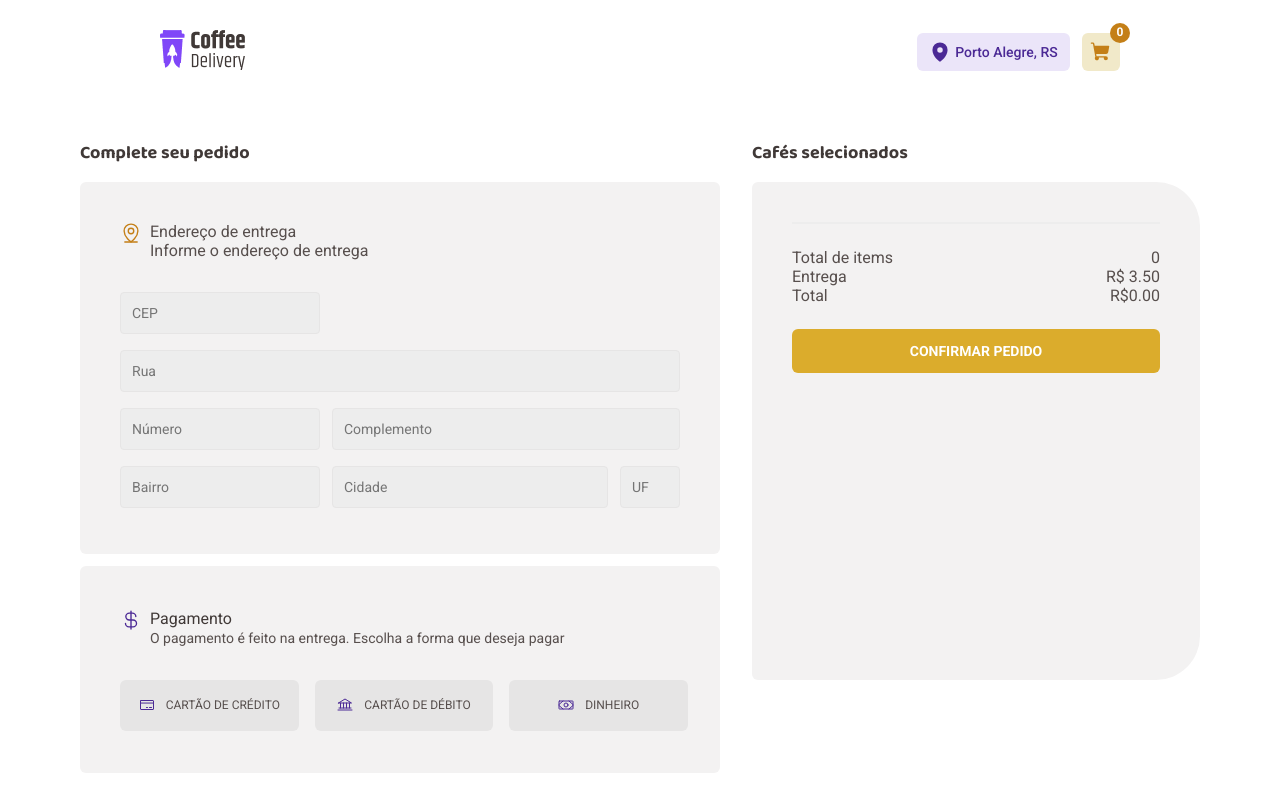
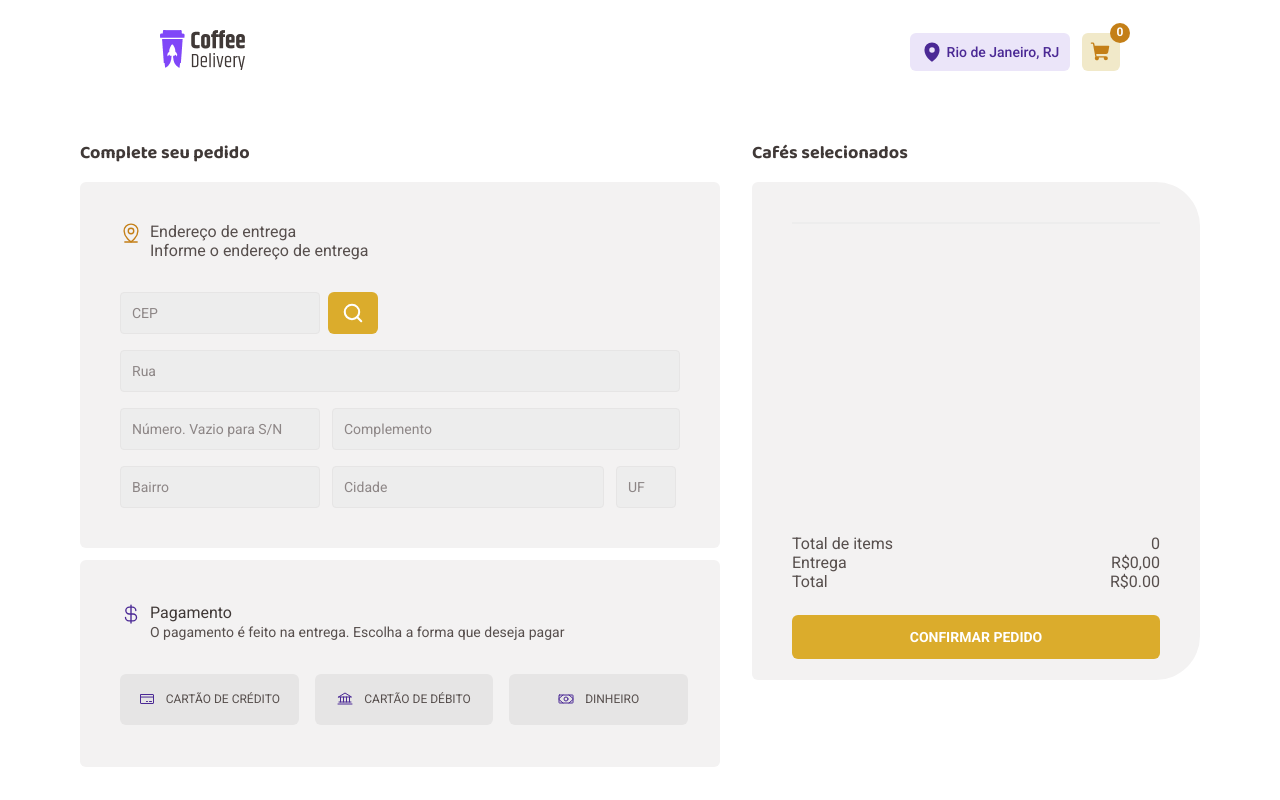
Before and after one commit to igormtt/ignite-coffee, a React (Vite) app: page /checkout in a window 1280 px wide. Built offline with nearby package versions, Linux system fonts and the light colour scheme.

Commit message:
Projeto finalizado

```diff
--- a/package.json
+++ b/package.json
@@ -10,12 +10,15 @@
     "preview": "vite preview"
   },
   "dependencies": {
+    "@hookform/resolvers": "^4.1.3",
     "phosphor-react": "^1.4.1",
     "react": "^19.0.0",
     "react-dom": "^19.0.0",
     "react-hook-form": "^7.54.2",
     "react-router-dom": "^7.2.0",
-    "styled-components": "^6.1.15"
+    "react-toastify": "^11.0.5",
+    "styled-components": "^6.1.15",
+    "zod": "^3.24.2"
   },
   "devDependencies": {
     "@eslint/js": "^9.21.0",
--- a/src/components/Button/ButtonGroup.tsx
+++ b/src/components/Button/ButtonGroup.tsx
@@ -1,10 +1,15 @@
+/* eslint-disable @typescript-eslint/no-explicit-any */
 import { useContext, useState } from "react";
 import Button from "../Button/Button";
 import { CreditCard, Bank, Money } from "phosphor-react";
-import { ButtonGroup as ButtonGroupComponent } from "./style";
+import { ButtonGroup as ButtonGroupComponent, ErrorMessage } from "./style";
 import { CheckoutContext } from "../../contexts/CheckoutContext";
+interface ErrorMessageProps {
+  error: string | null | undefined;
+  setValue: any;
+}
 
-export default function ButtonGroup() {
+export default function ButtonGroup({ error, setValue }: ErrorMessageProps) {
   const context = useContext(CheckoutContext);
   if (!context) {
     throw new Error("ButtonGroup deve estar dentro de um CheckoutProvider");
@@ -19,10 +24,11 @@ export default function ButtonGroup() {
   const handleButtonClick = (method: string) => {
     setActiveButton(method);
     setPaymentMethod(method);
-    console.log(`Método de pagamento selecionado: ${method}`);
+    setValue("forma_pagament", method);
   };
 
   return (
+    <div>
       <ButtonGroupComponent>
         <Button
           isActive={activeButton === "CARTÃO DE CRÉDITO"}
@@ -48,5 +54,8 @@ export default function ButtonGroup() {
           value="DINHEIRO"
         />
       </ButtonGroupComponent>
+
+      {error && <ErrorMessage>{error}</ErrorMessage>}
+    </div>
   );
 }
--- a/src/components/Coffee/style.ts
+++ b/src/components/Coffee/style.ts
@@ -26,12 +26,13 @@ export const Coffee = styled.div`
 export const CoffeeTags = styled.div`
   display: flex;
   justify-content: center;
+  gap: 0.5rem;
 
   span {
     color: ${(props) => props.theme["yellow-dark"]};
     background-color: ${(props) => props.theme["yellow-light"]};
     padding: 4px 8px;
-    font-size: 0.8rem;
+    font-size: 0.7rem;
     line-height: 1.3;
     font-weight: bold;
     border-radius: 999px;
--- a/src/components/Header/Header.tsx
+++ b/src/components/Header/Header.tsx
@@ -10,6 +10,7 @@ import Logo from "/Logo.png";
 import { Link } from "react-router-dom";
 import { CheckoutContext } from "../../contexts/CheckoutContext";
 import { useContext } from "react";
+import { toast } from "react-toastify";
 
 export default function Header() {
   const { quantityCart } = useContext(CheckoutContext);
@@ -25,15 +26,30 @@ export default function Header() {
       <div>
         <Inform>
           <Location>
-            <MapPin size={22} weight="fill" /> Porto Alegre, RS
+            <MapPin size={22} weight="fill" /> Rio de Janeiro, RJ
           </Location>
 
-          <Link to="/checkout">
-            <ButtonContainer>
+          {quantityCart > 0 ? (
+            <Link to="/checkout">
+              <ButtonContainer>
+                <QuantidadeNoCarrinho>{quantityCart}</QuantidadeNoCarrinho>
+                <ShoppingCart size={22} weight="fill" />
+              </ButtonContainer>
+            </Link>
+          ) : (
+            <ButtonContainer
+              onClick={() =>
+                toast.warning("Adicione itens ao carrinho", {
+                  autoClose: 3000,
+                  position: "top-right",
+                  theme: "colored",
+                })
+              }
+            >
               <QuantidadeNoCarrinho>{quantityCart}</QuantidadeNoCarrinho>
               <ShoppingCart size={22} weight="fill" />
             </ButtonContainer>
-          </Link>
+          )}
         </Inform>
       </div>
     </HeaderContainer>
--- a/src/components/Header/style.ts
+++ b/src/components/Header/style.ts
@@ -6,6 +6,10 @@ export const HeaderContainer = styled.header`
   align-items: center;
   justify-content: space-between;
   padding: 0 10rem;
+
+  @media (max-width: 1260px) {
+    padding: 0 2rem;
+  }
 `;
 
 export const Location = styled.span`
@@ -20,7 +24,7 @@ export const Location = styled.span`
   background-color: ${(props) => props.theme["purple-ligt"]};
   color: ${(props) => props.theme["purple-dark"]};
   border-radius: 6px;
-  width: 153px;
+  width: 160px;
   height: 38px;
   padding: 8px;
 `;
--- a/src/pages/Checkout/Checkout.tsx
+++ b/src/pages/Checkout/Checkout.tsx
@@ -1,5 +1,10 @@
 import { useForm } from "react-hook-form";
-import { CurrencyDollar, MapPinLine, Trash } from "phosphor-react";
+import {
+  CurrencyDollar,
+  MagnifyingGlass,
+  MapPinLine,
+  Trash,
+} from "phosphor-react";
 import {
   CheckoutContainer,
   Formulario,
@@ -16,18 +21,37 @@ import {
   ConfirmacaoDoPedido,
   ConfirmarItem,
   GeralForm,
+  FindByCepButton,
+  CepGroup,
 } from "./style";
-import { useContext } from "react";
+import { useContext, useState } from "react";
 import { CheckoutContext } from "../../contexts/CheckoutContext";
 
 import ButtonGroup from "../../components/Button/ButtonGroup";
 import CounterInput from "../../components/CounterInput/CounterInput";
 import { useNavigate } from "react-router-dom";
+import { z } from "zod";
+import { zodResolver } from "@hookform/resolvers/zod";
+import {
+  ErrorMessage,
+  ErrorMessageWithNoBagItens,
+} from "../../components/Button/style";
+
+const sendFormDataSchema = z.object({
+  cep: z.string().min(1, "Campo CEP obrigatório").max(8),
+  rua: z.string().min(1, "Campo rua obrigatório"),
+  numero: z.coerce.number().optional(),
+  complemento: z.string().optional(),
+  bairro: z.string().min(1, "Campo bairro obrigatório"),
+  cidade: z.string().min(1, "Campo cidade obrigatório"),
+  uf: z.string().min(1, "UF obrigatório").max(2),
+  forma_pagament: z.string().min(1, "Selecione a forma de pagamento"),
+});
 
 export interface CheckoutFormData {
   cep: string;
   rua: string;
-  numero: number;
+  numero?: number;
   complemento?: string;
   bairro: string;
   cidade: string;
@@ -36,7 +60,27 @@ export interface CheckoutFormData {
 }
 
 export default function Checkout() {
-  const { register, handleSubmit } = useForm<CheckoutFormData>();
+  const [cep, setCep] = useState<string>("");
+  const [formError, setFormError] = useState<string | null>(null);
+
+  const {
+    register,
+    handleSubmit,
+    setValue,
+    formState: { errors },
+  } = useForm<CheckoutFormData>({
+    resolver: zodResolver(sendFormDataSchema),
+    defaultValues: {
+      cep: "",
+      rua: "",
+      numero: undefined,
+      complemento: "",
+      bairro: "",
+      cidade: "",
+      uf: "",
+      forma_pagament: "",
+    },
+  });
 
   const navigate = useNavigate();
 
@@ -46,11 +90,29 @@ export default function Checkout() {
     throw new Error("CheckoutContext must be used within a CheckoutProvider");
   }
 
-  const { cart, removeFromCart } = useContext(CheckoutContext);
+  async function handleFindCep() {
+    const dataForm = await fetch(`https://viacep.com.br/ws/${cep}/json/`);
+    const data = await dataForm.json();
+    setValue("rua", data.logradouro);
+    setValue("bairro", data.bairro);
+    setValue("cidade", data.localidade);
+    setValue("uf", data.uf);
+    setValue("complemento", data.complemento);
+  }
+
+  const { cart, removeFromCart } = checkoutContext;
 
   const onSubmitForm = (data: CheckoutFormData) => {
+    if (checkoutContext.itemQuantity <= 0) {
+      setFormError(
+        "Carrinho vazio! Adicione itens antes de finalizar o pedido."
+      );
+      return;
+    }
+
+    setFormError(null);
+
     checkoutContext.setFormData(data);
-    console.log(data);
     navigate("/success");
   };
 
@@ -75,26 +137,52 @@ export default function Checkout() {
               {/* FAZER A BUSCA PELO CEP */}
 
               <InputArea>
+                <div>
+                  <CepGroup>
                     <input
                       {...register("cep")}
                       type="text"
                       placeholder="CEP"
                       id="cep"
+                      maxLength={8}
+                      onChange={(e) => setCep(e.target.value)}
                     />
+                    <FindByCepButton type="button" onClick={handleFindCep}>
+                      <MagnifyingGlass size={22} weight="bold" />
+                    </FindByCepButton>
+                  </CepGroup>
+                  {errors.cep && (
+                    <ErrorMessage>{errors.cep.message}</ErrorMessage>
+                  )}
+                </div>
+
+                <div
+                  style={{ display: "flex", flexDirection: "column", flex: 1 }}
+                >
                   <input
                     {...register("rua")}
                     type="text"
                     placeholder="Rua"
                     id="rua"
                   />
+                  {errors.rua && (
+                    <ErrorMessage>{errors.rua.message}</ErrorMessage>
+                  )}
+                </div>
 
                 <NumeroEComplemento>
+                  <div>
                     <input
                       {...register("numero")}
                       type="text"
-                    placeholder="Número"
+                      placeholder="Número. Vazio para S/N"
                       id="numero"
                     />
+                    {errors.numero && (
+                      <ErrorMessage>{errors.numero.message}</ErrorMessage>
+                    )}
+                  </div>
+
                   <input
                     {...register("complemento")}
                     type="text"
@@ -104,24 +192,42 @@ export default function Checkout() {
                 </NumeroEComplemento>
 
                 <BairroCidadeUF>
+                  <div>
                     <input
                       {...register("bairro")}
                       type="text"
                       placeholder="Bairro"
                       id="bairro"
                     />
+
+                    {errors.bairro && (
+                      <ErrorMessage>{errors.bairro.message}</ErrorMessage>
+                    )}
+                  </div>
+
+                  <div>
                     <input
                       {...register("cidade")}
                       type="text"
                       placeholder="Cidade"
                       id="cidade"
                     />
+                    {errors.cidade && (
+                      <ErrorMessage>{errors.cidade.message}</ErrorMessage>
+                    )}
+                  </div>
+
+                  <div>
                     <input
                       {...register("uf")}
                       type="text"
                       placeholder="UF"
                       id="uf"
                     />
+                    {errors.uf && (
+                      <ErrorMessage>{errors.uf.message}</ErrorMessage>
+                    )}
+                  </div>
                 </BairroCidadeUF>
               </InputArea>
             </Formulario>
@@ -141,7 +247,14 @@ export default function Checkout() {
             </div>
 
             <PaymantOptions>
-              <ButtonGroup />
+              <ButtonGroup
+                error={
+                  errors.forma_pagament?.message
+                    ? "Selecione uma forma de pagamento"
+                    : null
+                }
+                setValue={setValue}
+              />
             </PaymantOptions>
           </PaymentMethod>
         </div>
@@ -187,7 +300,11 @@ export default function Checkout() {
 
               <ConfirmarItem>
                 <p>Entrega</p>
+                {checkoutContext.itemQuantity <= 0 ? (
+                  <p>R$0,00</p>
+                ) : (
                   <p>R$ 3.50</p>
+                )}
               </ConfirmarItem>
 
               <ConfirmarItem>
@@ -196,6 +313,11 @@ export default function Checkout() {
               </ConfirmarItem>
 
               <button type="submit">CONFIRMAR PEDIDO</button>
+              {formError && (
+                <ErrorMessageWithNoBagItens>
+                  {formError}
+                </ErrorMessageWithNoBagItens>
+              )}
             </ConfirmacaoDoPedido>
           </CarrinhoDoCheckout>
         </CheckContainer>
--- a/src/pages/Checkout/style.ts
+++ b/src/pages/Checkout/style.ts
@@ -20,13 +20,18 @@ export const GeralForm = styled.form`
   justify-content: center;
 
   margin-top: 2.2rem;
+
+  @media (max-width: 1030px) {
+    flex-direction: column;
+    align-items: center;
+  }
 `;
 
 export const Formulario = styled.div`
   display: flex;
   padding: 2.5rem;
   width: 40rem;
-  height: 23.25rem;
+  height: auto;
   flex-direction: column;
 
   border-radius: 6px;
@@ -51,6 +56,15 @@ export const Formulario = styled.div`
     font-weight: 400;
     font-size: 0.875rem;
   }
+
+  @media (max-width: 1260px) {
+    width: 35rem;
+    padding: 1.5rem;
+  }
+
+  @media (max-width: 630px) {
+    width: 30rem;
+  }
 `;
 
 export const InputArea = styled.div`
@@ -65,12 +79,20 @@ export const InputArea = styled.div`
     height: 2.625rem;
     outline: none;
     padding: 11px;
-    color: ${(props) => props.theme["gray-200"]};
+    color: ${(props) => props.theme["gray-400"]};
     line-height: 1.3;
     font-size: 0.875rem;
     font-weight: 400;
 
     border: 1px solid ${(props) => props.theme["white-500"]};
+    &::placeholder {
+      color: ${(props) => props.theme["gray-200"]};
+    }
+
+    @media (max-width: 1260px) {
+      width: 100%;
+      padding: 0.5rem;
+    }
   }
 
   #cep {
@@ -81,6 +103,10 @@ export const InputArea = styled.div`
 export const NumeroEComplemento = styled.div`
   display: flex;
   gap: 12px;
+
+  @media (max-width: 1260px) {
+    width: 100%;
+  }
 
   #numero {
     width: 12.5rem;
@@ -95,16 +121,40 @@ export const BairroCidadeUF = styled.div`
   display: flex;
   gap: 12px;
 
+  @media (max-width: 1260px) {
+    justify-content: center;
+  }
+
   #bairro {
     width: 12.5rem;
+
+    @media (max-width: 620px) {
+      width: 11rem;
+    }
   }
 
   #cidade {
-    width: 17.25rem;
+    width: 17rem;
+
+    @media (max-width: 1260px) {
+      width: 15rem;
+    }
+
+    @media (max-width: 620px) {
+      width: 11rem;
+    }
   }
 
   #uf {
     width: 3.75rem;
+
+    @media (max-width: 1260px) {
+      width: 3rem;
+    }
+
+    @media (max-width: 620px) {
+      width: 3.5rem;
+    }
   }
 `;
 
@@ -116,7 +166,6 @@ export const PaymentMethod = styled.div`
   padding: 40px;
   width: 40rem;
   height: 12.9375rem;
-
   background-color: ${(props) => props.theme["white-300"]};
   border-radius: 6px;
 
@@ -140,6 +189,16 @@ export const PaymentMethod = styled.div`
     font-weight: 400;
     font-size: 0.875rem;
   }
+
+  @media (max-width: 1260px) {
+    width: 35rem;
+    align-items: center;
+    padding: 1.5rem;
+  }
+
+  @media (max-width: 620px) {
+    width: 30rem;
+  }
 `;
 
 export const PaymantOptions = styled.div`
@@ -149,24 +208,48 @@ export const PaymantOptions = styled.div`
   gap: 12px;
 `;
 
+export const CheckContainer = styled.div`
+  .titleCart h3 {
+    font-family: "Baloo 2", sans-serif;
+    font-size: 1.125rem;
+    color: ${(props) => props.theme["gray-400"]};
+  }
+
+  @media (max-width: 1030px) {
+    width: 35rem;
+    height: 30rem;
+  }
+
+  @media (max-width: 620px) {
+    width: 30rem;
+  }
+`;
+
 export const CarrinhoDoCheckout = styled.div`
   display: flex;
   width: 28rem;
   height: 31.125rem;
   flex-direction: column;
   margin-top: 0.9375rem;
-
   padding: 2.5rem;
 
   border-radius: 6px 44px 44px 6px;
   background-color: ${(props) => props.theme["white-300"]};
-`;
 
-export const CheckContainer = styled.div`
-  .titleCart h3 {
-    font-family: "Baloo 2", sans-serif;
-    font-size: 1.125rem;
-    color: ${(props) => props.theme["gray-400"]};
+  @media (max-width: 1260px) {
+    width: 25rem;
+    height: 21rem;
+    padding: 1.5rem;
+  }
+
+  @media (max-width: 1030px) {
+    width: 35rem;
+    height: 25rem;
+    margin-bottom: 5rem;
+  }
+
+  @media (max-width: 620px) {
+    width: 30rem;
   }
 `;
 
@@ -174,6 +257,18 @@ export const ItemsDoCarrinho = styled.div`
   display: flex;
   flex-direction: column;
   gap: 1.5rem;
+  height: 18rem;
+  overflow-y: scroll;
+  scrollbar-width: none;
+
+  @media (max-width: 1260px) {
+    height: 7rem;
+    width: 100%;
+  }
+
+  @media (max-width: 1030px) {
+    height: 11rem;
+  }
 
   .item {
     display: flex;
@@ -181,6 +276,14 @@ export const ItemsDoCarrinho = styled.div`
     gap: 0.5rem;
     width: 23rem;
     height: 5rem;
+
+    @media (max-width: 1260px) {
+      width: 21rem;
+    }
+
+    @media (max-width: 1030px) {
+      width: 100%;
+    }
 
     .price {
       display: flex;
@@ -273,6 +376,20 @@ export const ConfirmacaoDoPedido = styled.div`
 
     background-color: ${(props) => props.theme["yellow"]};
     color: ${(props) => props.theme["white-100"]};
+
+    &:hover {
+      background-color: ${(props) => props.theme["yellow-dark"]};
+    }
+  }
+
+  @media (max-width: 1260px) {
+    width: 100%;
+    gap: 10px;
+
+    button {
+      align-self: center;
+      width: 20rem;
+    }
   }
 `;
 
@@ -280,3 +397,29 @@ export const ConfirmarItem = styled.div`
   display: flex;
   justify-content: space-between;
 `;
+
+export const FindByCepButton = styled.button`
+  display: flex;
+  align-items: center;
+  justify-content: center;
+  border-radius: 6px;
+  border: none;
+  outline: none;
+  cursor: pointer;
+  background-color: ${(props) => props.theme["yellow"]};
+  width: 3.125rem;
+  height: 2.625rem;
+  margin-left: -4px;
+  svg {
+    color: ${(props) => props.theme["white-100"]};
+  }
+  &:hover {
+    background-color: ${(props) => props.theme["yellow-dark"]};
+  }
+`;
+
+export const CepGroup = styled.div`
+  display: flex;
+  flex-direction: row;
+  gap: 12px;
+`;
--- a/src/pages/Home/style.ts
+++ b/src/pages/Home/style.ts
@@ -4,6 +4,10 @@ export const HomeContainer = styled.main`
   display: flex;
   flex-direction: column;
   padding-inline: 10rem;
+
+  @media (max-width: 1260px) {
+    padding-inline: 2rem;
+  }
 `;
 
 export const TopContent = styled.div`
@@ -12,6 +16,30 @@ export const TopContent = styled.div`
   align-items: center;
   justify-content: space-between;
   gap: 26px;
+
+  @media (max-width: 1260px) {
+    flex-direction: column;
+    gap: 2rem;
+    height: auto;
+    margin-top: 2rem;
+
+    .img-coffee {
+      margin-bottom: 2rem;
+    }
+
+    @media (max-width: 700px) {
+      .img-coffee img {
+        width: 600px;
+      }
+    }
+
+    @media (max-width: 500px) {
+      .img-coffee img {
+        margin-bottom: none;
+        width: 300px;
+      }
+    }
+  }
 `;
 
 export const FirstSectionTitle = styled.div`
@@ -35,6 +63,17 @@ export const FirstSectionTitle = styled.div`
     font-size: 1.25rem;
     font-weight: 400;
   }
+
+  @media (max-width: 700px) {
+    h1 {
+      font-size: 2rem;
+      text-align: center;
+    }
+
+    p {
+      font-size: 1rem;
+    }
+  }
 `;
 
 export const Items = styled.div`
@@ -45,6 +84,15 @@ export const Items = styled.div`
   gap: 20px;
 
   max-width: 567px;
+
+  @media (max-width: 700px) {
+    display: flex;
+    flex-direction: column;
+    gap: 1rem;
+    margin-top: 2rem;
+    max-width: 100%;
+    align-items: flex-start;
+  }
 `;
 
 const Colors = {
@@ -54,7 +102,7 @@ const Colors = {
   purple: "#8047F8",
 };
 
-export const Item = styled.div<{ bgColor: keyof typeof Colors }>`
+export const Item = styled.div<{ bgcolor: keyof typeof Colors }>`
   display: flex;
   justify-content: center;
   align-items: center;
@@ -67,7 +115,7 @@ export const Item = styled.div<{ bgColor: keyof typeof Colors }>`
     align-items: center;
     width: 32px;
     height: 32px;
-    background-color: ${(props) => Colors[props.bgColor]};
+    background-color: ${(props) => Colors[props.bgcolor]};
     border-radius: 999px;
     color: ${(props) => props.theme["white-100"]};
   }
--- a/src/themes/default.ts
+++ b/src/themes/default.ts
@@ -17,4 +17,5 @@ export const defaultTheme = {
   "white-300": "#F3F2F2",
   "white-400": "#EDEDED",
   "white-500": "#E6E5E5",
+  error: "#BA1B1B",
 };
```
Also changed, not shown: src/components/Button/style.ts (+31 -0 lines), src/pages/Confirmation/Confirmation.tsx (+6 -7 lines), src/pages/Home/Home.tsx (+33 -19 lines), 1 other file (tests, documents, lock files or other folders). Lines whose indentation alone changed are shown as unchanged.
